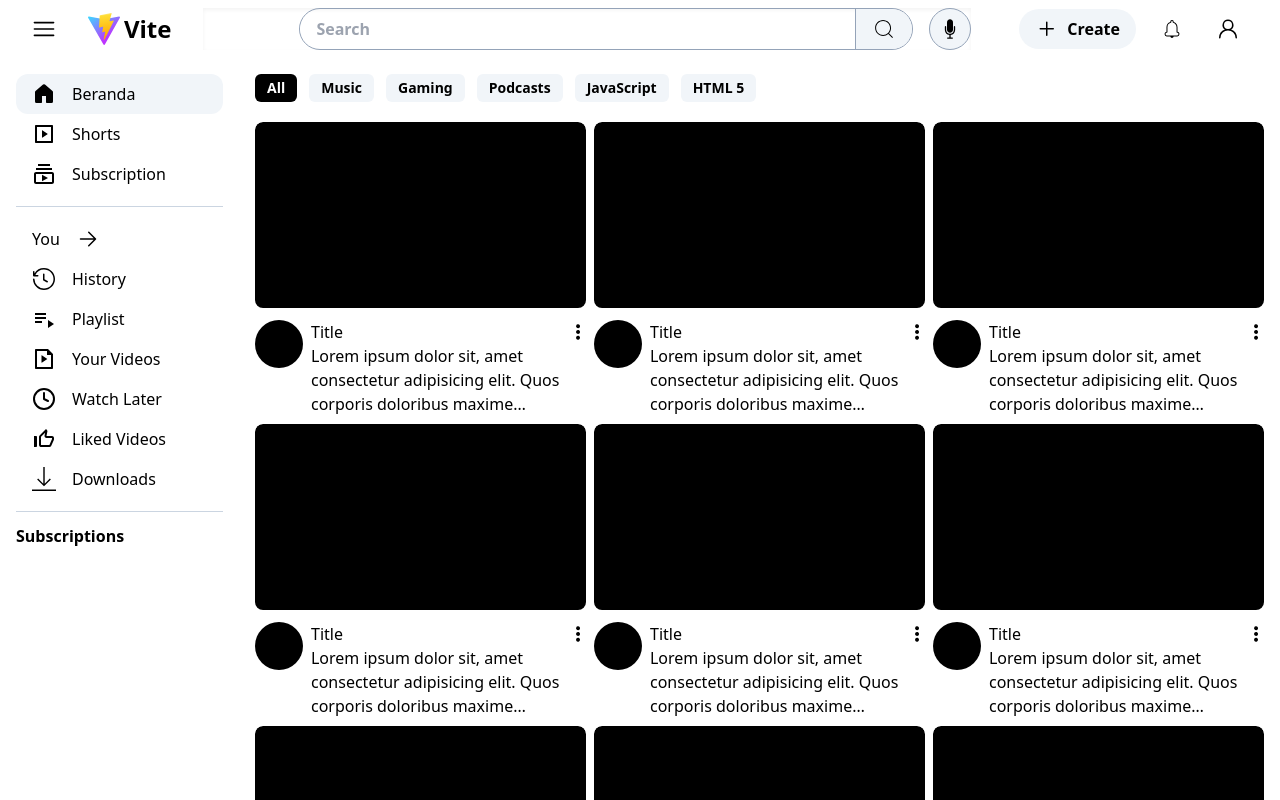
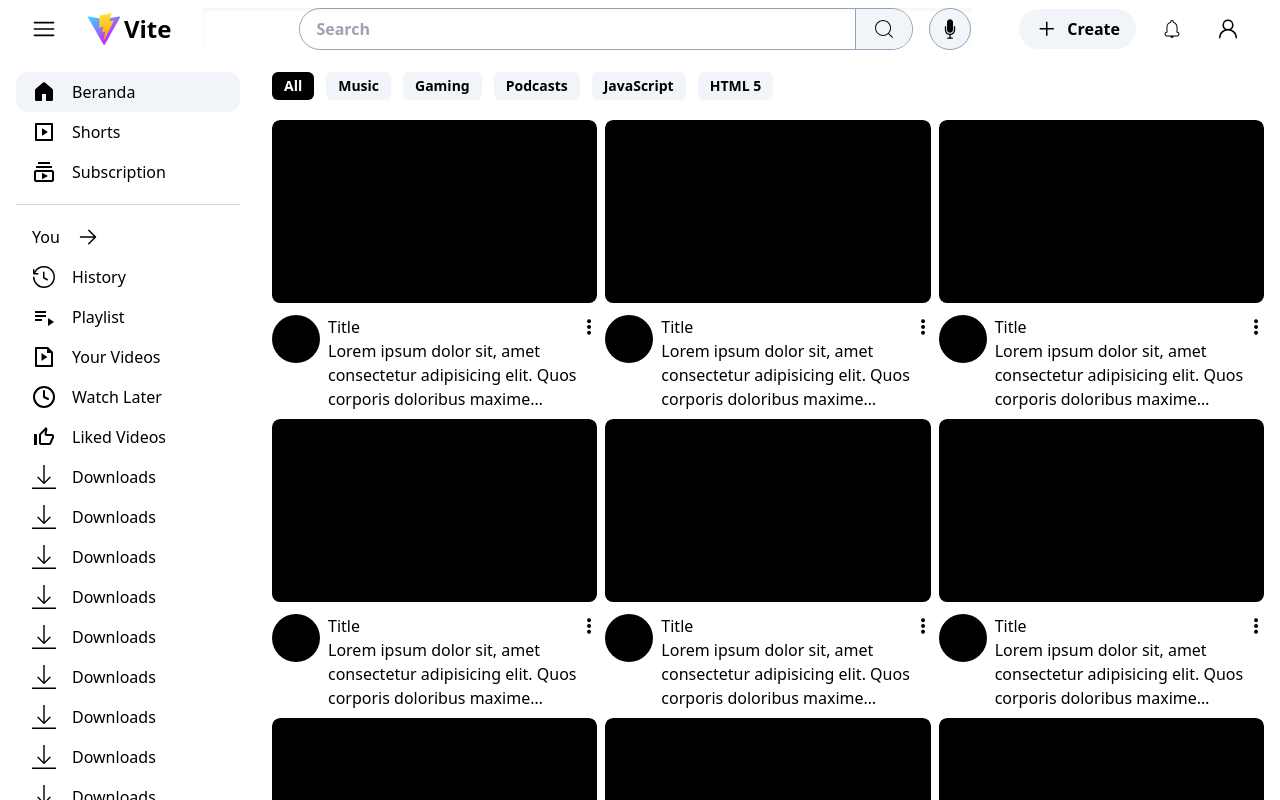
Before and after one commit to maul112/buat-beranda-youtube, a React (Vite) app: page / in a window 1280 px wide. Shown: the top 800 px of the page. Built offline with nearby package versions, Linux system fonts and the light colour scheme.

Commit message:
absolute sidebar and navbar

```diff
--- a/src/components/Category/Catbut.jsx
+++ b/src/components/Category/Catbut.jsx
@@ -1,6 +1,6 @@
 /* eslint-disable react/prop-types */
 export default function Catbut({children, isSelected, ...props}) {
     return (
-        <button {...props} className={`${isSelected? "bg-black text-white" : "bg-slate-100 border-slate-400"} line-clamp-1 text-sm px-3 py-1 flex rounded-md font-semibold hover:bg-slate-200 transition-all`}>{children}</button>
+        <button {...props} className={`${isSelected? "bg-black text-white" : "bg-slate-100 border-slate-400"} text-nowrap text-sm px-3 py-1 flex rounded-md font-semibold hover:bg-slate-200 transition-all`}>{children}</button>
     )
 }
--- a/src/components/Navbar/Index.jsx
+++ b/src/components/Navbar/Index.jsx
@@ -15,7 +15,7 @@ export default function Navbar() {
     const { toggle } = useSidebar();
 
     return (
-        <div className="py-2 px-6 flex items-center justify-between">
+        <div className="py-2 px-6 fixed top-0 left-0 right-0 bg-white flex items-center justify-between">
             <div className="flex items-center">
                 <div className="rounded-full text-2xl p-2 hover:bg-slate-200" onClick={toggle}>
                     <RxHamburgerMenu />
--- a/src/components/Sidebar/Navlink.jsx
+++ b/src/components/Sidebar/Navlink.jsx
@@ -4,9 +4,9 @@ import { useSidebar } from "../../contexts/SidebarContext";
 export default function Navlink({children, title, link, isSelected = false, additionClass = "", showInMinimizeSidebar = false, ...props}) {
     const { isOpen } = useSidebar();
     return (
-        <Link {...props} to={link} className={`${isSelected && "bg-slate-100"} flex items-center text-2xl hover:bg-slate-100 px-4 py-2 rounded-xl ${additionClass} ${isOpen ? "justify-start" : "justify-center flex-col"} ${(!isOpen && !showInMinimizeSidebar) && "hidden" }`}>
+        <Link {...props} to={link} className={`${isSelected && "bg-slate-100"} flex items-center text-2xl hover:bg-slate-100 px-4 py-2 rounded-xl ${additionClass} ${isOpen ? "justify-start" : "md:justify-center md:flex-col"} ${(!isOpen && !showInMinimizeSidebar) && "md:hidden" }`}>
             {children}
-            <p className={`${isOpen ? (additionClass ? "mr-4 text-base" : "ml-4 text-base") : "text-[10px]"}`}>{title}</p>
+            <p className={`text-base ${isOpen ? (additionClass ? "mr-4" : "ml-4") : (additionClass ? "mr-4" : "ml-4 md:ml-0 md:text-[10px]")}`}>{title}</p>
         </Link>
     )
 }
--- a/src/components/Sidebar/index.jsx
+++ b/src/components/Sidebar/index.jsx
@@ -37,7 +37,7 @@ export default function Sidebar() {
     const location = useLocation();
 
     const hr = (
-        <hr className={`border-1 border-slate-300 my-3 ${isOpen ? "" : "hidden"}`} />
+        <hr className={`border-1 border-slate-300 my-3 ${isOpen ? "" : "md:hidden"}`} />
     )
 
     const navLinkAttr = [
@@ -51,11 +51,26 @@ export default function Sidebar() {
         { title: "Watch Later", link: "/watch-later", children: location.pathname === "/watch-later" ? <GoClockFill /> : <FiClock /> },
         { title: "Liked Videos", link: "/liked-videos", children: <MdThumbUpOffAlt /> },
         { title: "Downloads", link: "/downloads", children: <TfiDownload />, showInMinimizeSidebar: true },
+        { title: "Downloads", link: "/downloads", children: <TfiDownload />, showInMinimizeSidebar: true },
+        { title: "Downloads", link: "/downloads", children: <TfiDownload />, showInMinimizeSidebar: true },
+        { title: "Downloads", link: "/downloads", children: <TfiDownload />, showInMinimizeSidebar: true },
+        { title: "Downloads", link: "/downloads", children: <TfiDownload />, showInMinimizeSidebar: true },
+        { title: "Downloads", link: "/downloads", children: <TfiDownload />, showInMinimizeSidebar: true },
+        { title: "Downloads", link: "/downloads", children: <TfiDownload />, showInMinimizeSidebar: true },
+        { title: "Downloads", link: "/downloads", children: <TfiDownload />, showInMinimizeSidebar: true },
+        { title: "Downloads", link: "/downloads", children: <TfiDownload />, showInMinimizeSidebar: true },
+        { title: "Downloads", link: "/downloads", children: <TfiDownload />, showInMinimizeSidebar: true },
+        { title: "Downloads", link: "/downloads", children: <TfiDownload />, showInMinimizeSidebar: true },
+        { title: "Downloads", link: "/downloads", children: <TfiDownload />, showInMinimizeSidebar: true },
+        { title: "Downloads", link: "/downloads", children: <TfiDownload />, showInMinimizeSidebar: true },
+        { title: "Downloads", link: "/downloads", children: <TfiDownload />, showInMinimizeSidebar: true },
+        { title: "Downloads", link: "/downloads", children: <TfiDownload />, showInMinimizeSidebar: true },
     ]
 
     return (
         <>
-            <div className={`hidden md:block ${isOpen ? "md:w-72" : "block md:w-28"} p-4`}>
+            <div className={`bg-white h-screen fixed overflow-y-scroll no-scrollbar ${isOpen ? "left-0 md:w-64" : "left-[-100%] md:left-0 md:w-28"} p-4`}>
+                {/* <div> */}
                     {navLinkAttr.map((item, index) => (
                         <>
                             <Navlink link={item.link} title={item.title} isSelected={location.pathname === item.link} additionClass={item.additionClass} showInMinimizeSidebar={item.showInMinimizeSidebar}>
@@ -65,7 +80,8 @@ export default function Sidebar() {
                         </>
                     ))}
                     {hr}
-                <p className={`font-semibold ${isOpen ? "" : "hidden"}`}>Subscriptions</p>
+                    <p className={`font-semibold ${isOpen ? "" : "md:hidden"}`}>Subscriptions</p>
+                {/* </div> */}
             </div>
         </>
     );
--- a/src/main.jsx
+++ b/src/main.jsx
@@ -28,7 +28,7 @@ createRoot(document.getElementById('root')).render(
       <BrowserRouter>
         <SearchbarProvider>
           <Navbar />
-          <div className="flex">
+          <div className="flex mt-14">
             <Sidebar />
             <Routes>
               {router.map((route, index) => (
--- a/src/pages/beranda.jsx
+++ b/src/pages/beranda.jsx
@@ -8,7 +8,7 @@ export default function Beranda() {
     // const { search } = useSearchbar();
     const { isOpen } = useSidebar();
     return (
-        <main className="p-4 w-full">
+        <main className={`p-4 w-full ${isOpen ? "md:pl-[17rem]" : "md:pl-[8rem]"}`}>
             <Category />
             <main className={cn("grid gap-2 mt-5", isOpen ? "grid-cols-1 md:grid-cols-2 lg:grid-cols-3" : "grid-cols-1 md:grid-cols-2 lg:grid-cols-4")}>
                 {Array(10).fill(0).map((_, i) => (
```
Lines whose indentation alone changed are shown as unchanged.
